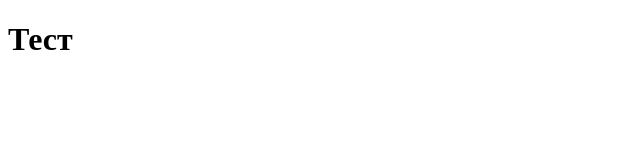
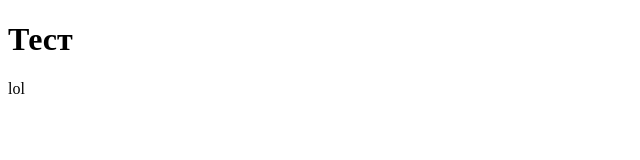
Before and after one commit to HabaneraBi/test, a plain HTML site: page index.html in a window 1280 px wide. Shown: the full height of the page, 0-640 px from the left. Drawn offline with Linux system fonts and the light colour scheme.

Commit message:
new_commit

```diff
--- a/index.html
+++ b/index.html
@@ -7,5 +7,6 @@
   </head>
   <body>
     <h1>Тест</h1>
+    <p>lol</p>
   </body>
 </html>
```
